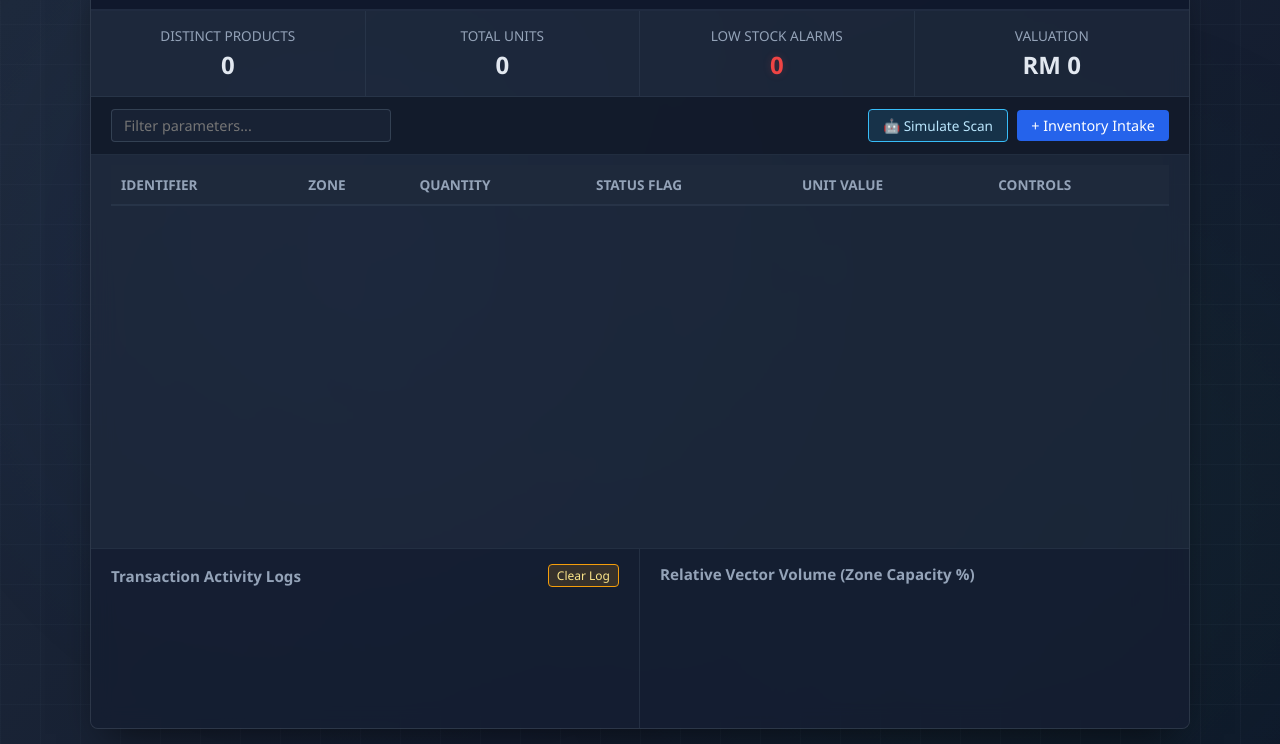
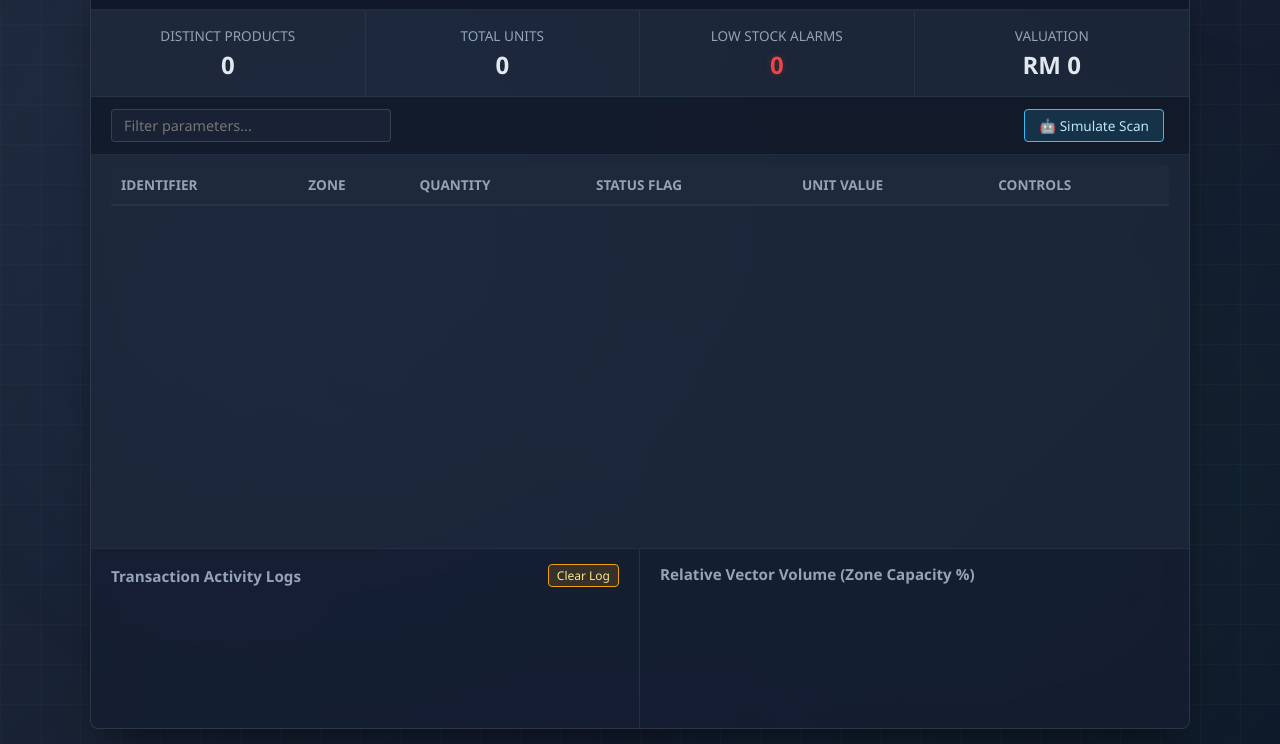
Before and after one commit to alfeezul06-lgtm/iot-tracking-server, a website: page public/index.html in a window 1280 px wide. Shown: the part 56-800 px from the top of the page. Drawn offline with Linux system fonts and the light colour scheme; no server answers.

Commit message:
Remove Inventory Intake button from index.html

```diff
--- a/public/index.html
+++ b/public/index.html
@@ -40,7 +40,6 @@
         <input type="text" id="search-bar" placeholder="Filter parameters...">
         <div>
             <button class="btn-edit-inline" style="padding: 6px 14px;" onclick="openScanModal()">🤖 Simulate Scan</button>
-            <button class="btn-add" onclick="addItem()">+ Inventory Intake</button>
         </div>
     </div>
 
```
